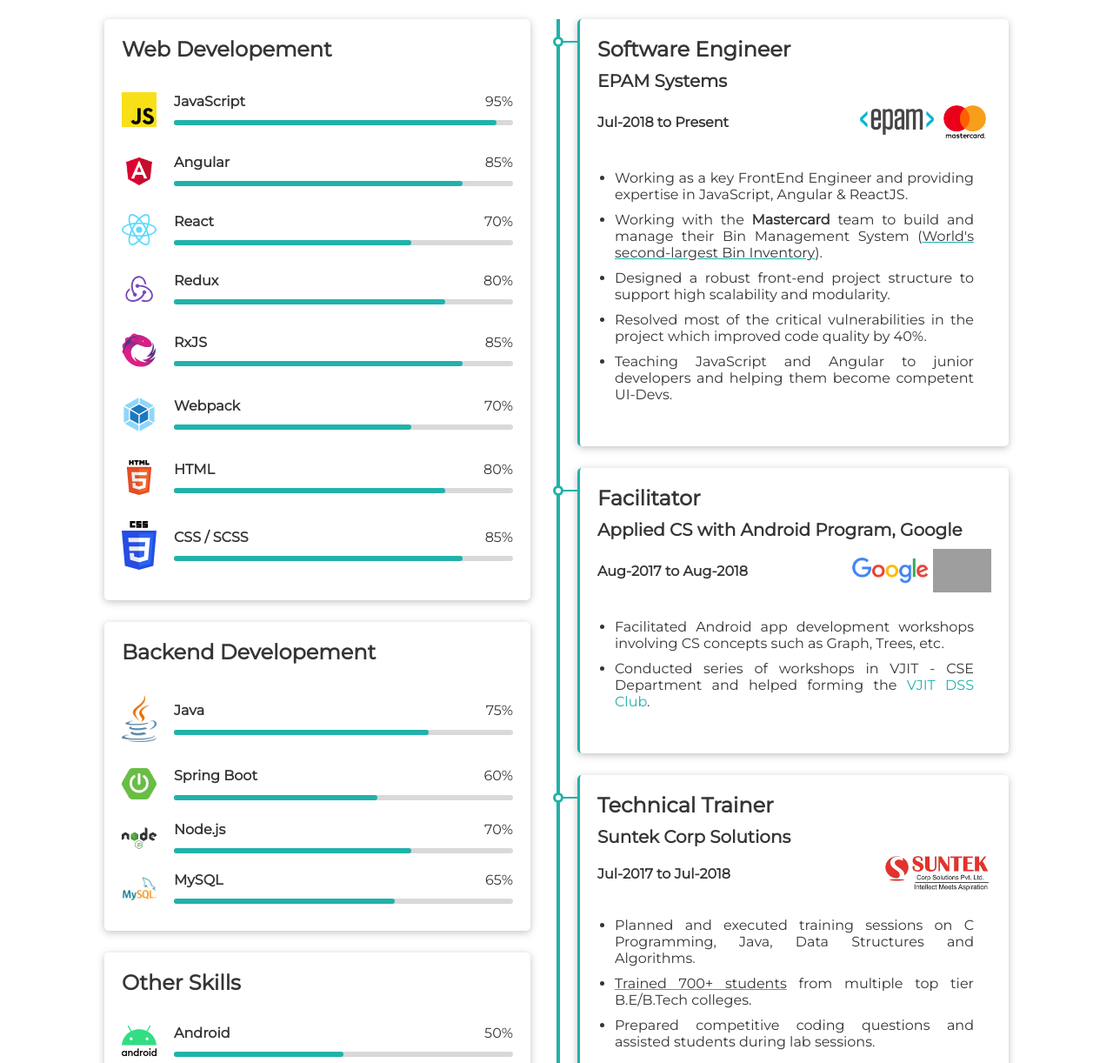
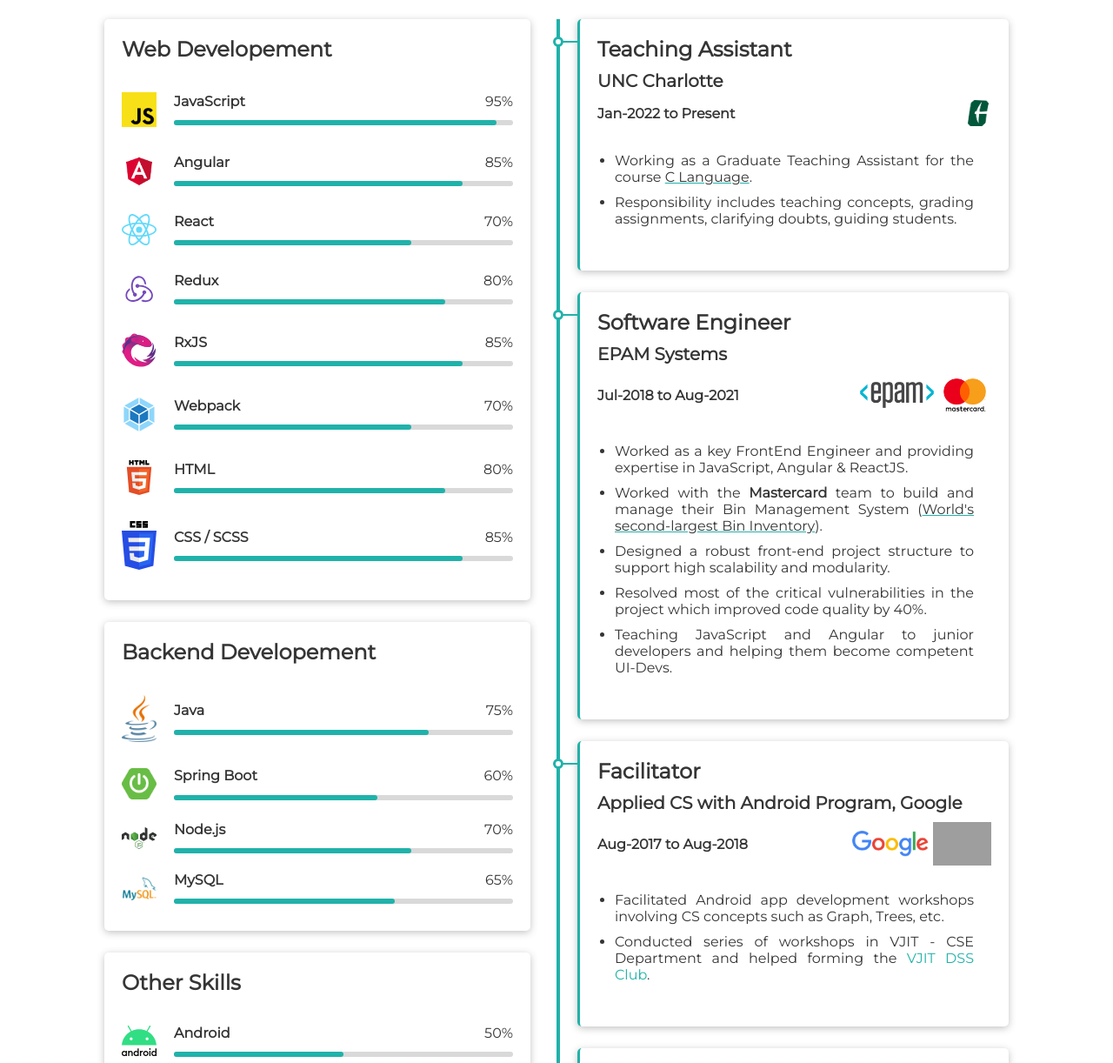
Before and after one commit to prasenjeetpaul/prasenjeetpaul.github.io, a plain HTML site: page index.html in a window 1280 px wide. Shown: the part 2426-3648 px from the top of the page at 87% size. Drawn offline with nearby package versions, Linux system fonts and the light colour scheme; grey boxes are pictures that could not be loaded.

Commit message:
feat: added UNCC TA work-item

```diff
--- a/index.html
+++ b/index.html
@@ -380,6 +380,16 @@
                             </div>
                         </div>
                         <div class="tech-item">
+                            <img src="./img/python-logo.png">
+                            <div class="tech-info">
+                                <div>
+                                    <h5>Python</h5>
+                                    <span>75%</span>
+                                </div>
+                                <progress max="100" value="75"></progress>
+                            </div>
+                        </div>
+                        <div class="tech-item">
                             <img src="./img/c-lang-logo.svg">
                             <div class="tech-info">
                                 <div>
@@ -401,10 +411,33 @@
                                 <div class="circle"></div>
                                 <div class="line"></div>
                             </div>
+                            <h3>Teaching Assistant</h3>
+                            <h4>UNC Charlotte</h4>
+                            <div class="work-duration">
+                                <h5>Jan-2022 to Present</h5>
+                                <div>
+                                    <img src="./img/uncc-logo.png" height="30px">
+                                </div>
+                            </div>
+                            <ul>
+                                <li>
+                                    Working as a Graduate Teaching Assistant for the course <u>C Language</u>.
+                                </li>
+                                <li>
+                                    Responsibility includes teaching concepts, grading assignments, clarifying doubts,
+                                    guiding students.
+                                </li>
+                            </ul>
+                        </div>
+                        <div class="work-item" id="work-item-1">
+                            <div class="item-link">
+                                <div class="circle"></div>
+                                <div class="line"></div>
+                            </div>
                             <h3>Software Engineer</h3>
                             <h4>EPAM Systems</h4>
                             <div class="work-duration">
-                                <h5>Jul-2018 to Present</h5>
+                                <h5>Jul-2018 to Aug-2021</h5>
                                 <div>
                                     <img src="./img/epam-logo.png" height="30px">
                                     <img src="./img/mc-logo.png" height="50px">
@@ -412,11 +445,11 @@
                             </div>
                             <ul>
                                 <li>
-                                    Working as a key FrontEnd Engineer and providing expertise in JavaScript, Angular
+                                    Worked as a key FrontEnd Engineer and providing expertise in JavaScript, Angular
                                     & ReactJS.
                                 </li>
                                 <li>
-                                    Working with the <b>Mastercard</b> team to build and manage their Bin Management
+                                    Worked with the <b>Mastercard</b> team to build and manage their Bin Management
                                     System
                                     (<u>World's second-largest Bin Inventory</u>).
                                 </li>
@@ -466,7 +499,7 @@
                                 <div class="circle"></div>
                                 <div class="line"></div>
                             </div>
-                            <h3>Technical Trainer</h3>
+                            <h3>Technical Instructor</h3>
                             <h4>Suntek Corp Solutions</h4>
                             <div class="work-duration">
                                 <h5>Jul-2017 to Jul-2018</h5>
@@ -480,7 +513,8 @@
                                     Algorithms.
                                 </li>
                                 <li>
-                                    <u>Trained 700+ students</u> from multiple top tier B.E/B.Tech colleges.
+                                    Taught DSA(Data Structure Algorithms) to <u>900+ students</u> from multiple top tier
+                                    B.E/B.Tech colleges.
                                 </li>
                                 <li>
                                     Prepared competitive coding questions and assisted students during lab sessions.
@@ -570,7 +604,7 @@
                     </p>
                     <a class="underline clickable"
                         href="https://drive.google.com/file/d/16dphdC09pxcn1KYDiAfAUWr4PIILVySQ/view?usp=sharing"
-                        target="_blank">Source Code</a>
+                        target="_blank">Demo</a>
                     <div class="project-tech-list">
                         <h5>HTML</h5>
                         <h5>CSS</h5>
--- a/js/index.js
+++ b/js/index.js
@@ -120,12 +120,12 @@ function initializeEducationTimeLine() {
         }
     });
     educationTL.from('#education-item-1', { duration: 0.5, opacity: 0, y: 100 });
-    educationTL.from('#education-item-1 .education-detail', { duration: 0.5, opacity: 0, x: -100 }, '-=0.3');
+    educationTL.from('#education-item-1 .education-detail', { duration: 0.3, opacity: 0, x: -100 }, '-=0.3');
     educationTL.from('#education-item-2', { duration: 0.5, opacity: 0, y: 100 });
-    educationTL.from('#education-item-2 .education-detail', { duration: 0.5, opacity: 0, x: -100 }, '-=0.3');
-    educationTL.from('#education-item-2 .education-timeline', { duration: 0.5, opacity: 0 });
+    educationTL.from('#education-item-2 .education-detail', { duration: 0.3, opacity: 0, x: -100 }, '-=0.3');
+    educationTL.from('#education-item-2 .education-timeline', { duration: 0.3, opacity: 0 }, '-=0.3');
     educationTL.from('#education-item-2 .education-line', { duration: 0.5, opacity: 0, flexGrow: 0 }, '-=0.3');
-    educationTL.from('#education-item-1 .education-timeline', { duration: 0.5, opacity: 0 });
+    educationTL.from('#education-item-1 .education-timeline', { duration: 0.3, opacity: 0 },);
     educationTL.from('#education-item-1 .education-line', { duration: 0.5, opacity: 0, flexGrow: 0 }, "-=0.2");
 }
 
```
Also changed, not shown: img/python-logo.png (added).
